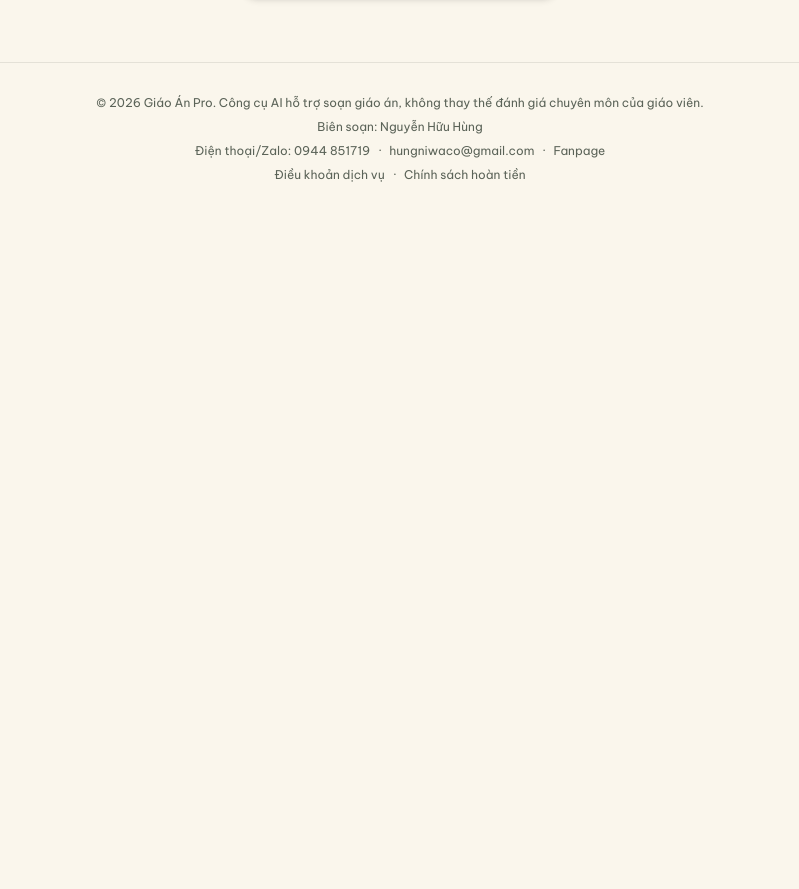
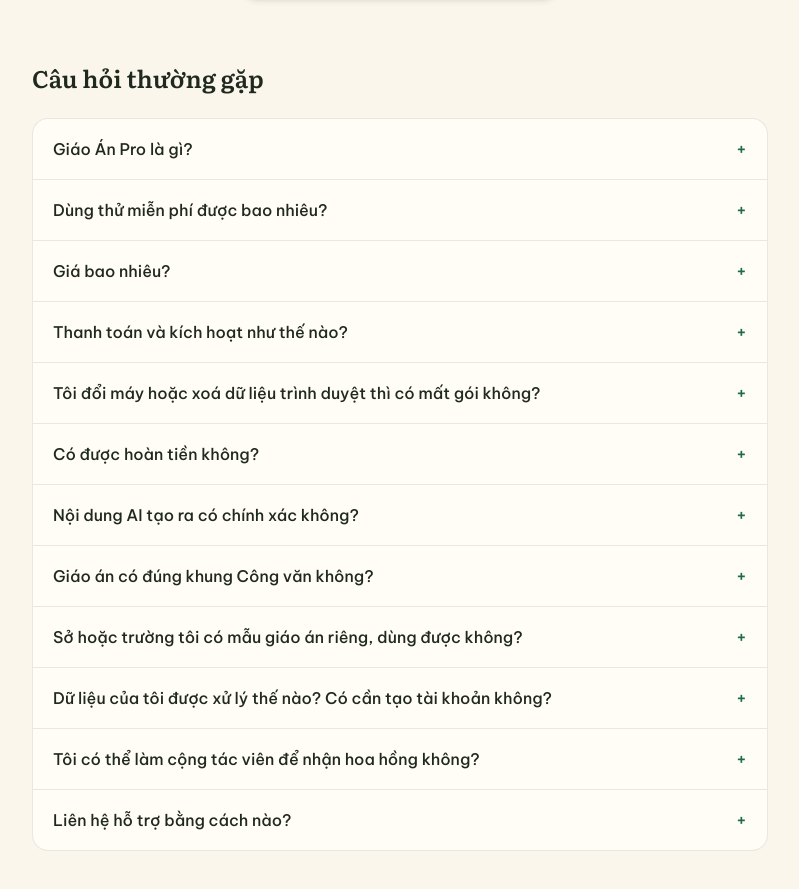
Before and after one commit to hungniwaco-stack/giaoanpro, a Next.js app: page / in a window 1280 px wide. Shown: the part 1891-2780 px from the top of the page, without its empty margins (240-1039 px from the left). Before the commit the page ends 2106 px from the top, so only its background shows below. Built offline with nearby package versions, Linux system fonts and the light colour scheme.

Commit message:
Thêm mục Câu hỏi thường gặp vào trang chủ kèm FAQPage JSON-LD

```diff
--- a/src/app/page.tsx
+++ b/src/app/page.tsx
@@ -2,13 +2,27 @@ import Link from "next/link";
 import Header from "@/components/Header";
 import Footer from "@/components/Footer";
 import TrialCta from "@/components/TrialCta";
+import FaqSection from "@/components/FaqSection";
 import { APPS } from "@/lib/apps";
+import { FAQS } from "@/lib/faq";
 import { POSTS } from "@/lib/posts";
 import { PLANS } from "@/lib/pricing";
+
+// Cùng nội dung với mục hỏi đáp hiển thị bên dưới — giúp Google và các công cụ AI trích dẫn đúng câu trả lời.
+const faqJsonLd = {
+  "@context": "https://schema.org",
+  "@type": "FAQPage",
+  mainEntity: FAQS.map((f) => ({
+    "@type": "Question",
+    name: f.question,
+    acceptedAnswer: { "@type": "Answer", text: f.answer },
+  })),
+};
 
 export default function Home() {
   return (
     <>
+      <script type="application/ld+json" dangerouslySetInnerHTML={{ __html: JSON.stringify(faqJsonLd) }} />
       <Header />
 
       <main id="main-content" className="flex-1">
@@ -141,6 +155,8 @@ export default function Home() {
             ))}
           </div>
         </section>
+
+        <FaqSection />
       </main>
 
       <Footer />
--- /dev/null
+++ b/src/components/FaqSection.tsx
@@ -0,0 +1,29 @@
+import Link from "next/link";
+import { FAQS } from "@/lib/faq";
+
+// <details> gốc của trình duyệt: mở/đóng không cần JavaScript, đọc được bằng bàn phím.
+export default function FaqSection() {
+  return (
+    <section id="faq" className="mx-auto max-w-3xl px-4 pb-20">
+      <h2 className="font-display text-2xl font-semibold text-ink">Câu hỏi thường gặp</h2>
+      <div className="mt-6 divide-y divide-ink/10 overflow-hidden rounded-2xl border border-ink/10 bg-paper-card">
+        {FAQS.map((item) => (
+          <details key={item.question} className="group px-5 py-4">
+            <summary className="flex cursor-pointer list-none items-center justify-between gap-4 font-medium text-ink [&::-webkit-details-marker]:hidden">
+              {item.question}
+              <span aria-hidden="true" className="shrink-0 text-lg text-pine transition group-open:rotate-45">
+                +
+              </span>
+            </summary>
+            <p className="mt-3 text-sm leading-relaxed text-ink-muted">{item.answer}</p>
+            {item.link && (
+              <Link href={item.link.href} className="mt-2 inline-block text-sm font-medium text-pine hover:text-pine-dark">
+                {item.link.label} →
+              </Link>
+            )}
+          </details>
+        ))}
+      </div>
+    </section>
+  );
+}
--- a/src/components/Header.tsx
+++ b/src/components/Header.tsx
@@ -5,6 +5,7 @@ import { usePathname } from "next/navigation";
 
 const NAV_LINKS = [
   { href: "/#apps", label: "Giáo án 3 cấp" },
+  { href: "/#faq", label: "Hỏi đáp" },
   { href: "/blog", label: "Blog" },
   { href: "/mien-phi", label: "Miễn phí" },
   { href: "/danh-muc-sgk", label: "Danh mục SGK" },
@@ -29,7 +30,7 @@ export default function Header() {
           </Link>
           <nav className="flex items-center gap-2 text-sm">
             {NAV_LINKS.map((link) => {
-              const active = link.href !== "/#apps" && pathname.startsWith(link.href);
+              const active = !link.href.startsWith("/#") && pathname.startsWith(link.href);
               return (
                 <Link
                   key={link.href}
--- /dev/null
+++ b/src/lib/faq.ts
@@ -0,0 +1,72 @@
+import { PLANS } from "./pricing";
+
+export interface FaqItem {
+  question: string;
+  answer: string;
+  link?: { href: string; label: string };
+}
+
+// Mọi câu trả lời đều lấy từ hành vi thật của 3 app và các trang điều khoản/hoàn tiền —
+// sửa chính sách hay giá thì sửa lại ở đây (giá tự lấy từ pricing.ts).
+export const FAQS: FaqItem[] = [
+  {
+    question: "Giáo Án Pro là gì?",
+    answer:
+      "Giáo Án Pro là bộ 3 công cụ AI dành cho giáo viên: Cấp 1 (Tiểu học, chuẩn Công văn 2345), Cấp 2 (THCS) và Cấp 3 (THPT) chuẩn Công văn 5512. Mỗi công cụ giúp soạn giáo án, thiết kế đề thi, tạo bài tập và trò chuyện với AI: bạn chọn lớp, môn, tên bài rồi nhận file Word. Giáo án còn xuất được file PowerPoint.",
+  },
+  {
+    question: "Dùng thử miễn phí được bao nhiêu?",
+    answer:
+      "Mỗi cấp cho 3 lượt dùng thử miễn phí cho từng chức năng (soạn giáo án, đề thi, bài tập, trò chuyện AI). Không cần thẻ và không cần đăng ký tài khoản. Riêng Cấp 3, mỗi chức năng được xuất file Word/PowerPoint miễn phí 1 lần; muốn xuất thêm cần gói trả phí.",
+  },
+  {
+    question: "Giá bao nhiêu?",
+    answer: `${PLANS.map((p) => `${p.label} ${p.price}`).join(", ")}. Giá như nhau ở cả 3 cấp, nhưng gói được kích hoạt riêng cho từng cấp: gói mua ở cấp nào dùng cho cấp đó.`,
+  },
+  {
+    question: "Thanh toán và kích hoạt như thế nào?",
+    answer:
+      "Thanh toán bằng chuyển khoản qua mã VietQR. Thanh toán thành công, hệ thống tự kích hoạt ngay trên trình duyệt bạn đang dùng và gửi mã kích hoạt qua email để bạn dùng thêm trên tối đa 3 thiết bị khác.",
+  },
+  {
+    question: "Tôi đổi máy hoặc xoá dữ liệu trình duyệt thì có mất gói không?",
+    answer:
+      "Không mất. Bạn nhập mã kích hoạt trong email thanh toán vào ứng dụng để kích hoạt lại; mỗi mã dùng được tối đa 3 thiết bị. Nếu không tìm thấy mã, hãy liên hệ hỗ trợ để được kiểm tra.",
+  },
+  {
+    question: "Có được hoàn tiền không?",
+    answer:
+      "Bạn được hoàn 100% nếu yêu cầu trong vòng 3 ngày kể từ lúc thanh toán thành công và chưa tạo quá 3 giáo án/đề thi/bài tập kể từ lúc kích hoạt.",
+    link: { href: "/chinh-sach-hoan-tien", label: "Xem chính sách hoàn tiền" },
+  },
+  {
+    question: "Nội dung AI tạo ra có chính xác không?",
+    answer:
+      "AI tạo bản nháp để bạn tiết kiệm thời gian, không thay thế chuyên môn của giáo viên. Bạn cần đọc lại và chỉnh sửa nội dung, số liệu, mục tiêu bài học trước khi dùng giảng dạy hoặc nộp cho tổ chuyên môn.",
+  },
+  {
+    question: "Giáo án có đúng khung Công văn không?",
+    answer:
+      "Giáo án được soạn theo cấu trúc của Công văn 2345 (Tiểu học) và Công văn 5512 (THCS, THPT), bám sát sách Kết nối tri thức. Mỗi giáo án có sẵn dòng ngày soạn, số tiết và bảng chữ ký duyệt ở cuối để bạn điền khi nộp.",
+  },
+  {
+    question: "Sở hoặc trường tôi có mẫu giáo án riêng, dùng được không?",
+    answer:
+      "Được. Trong mục Cấu Hình Cá Nhân của mỗi cấp, bạn đính kèm công văn hoặc phụ lục của Sở/trường (Word .docx, PDF hoặc ảnh chụp; tối đa 3 tài liệu, mỗi file tối đa 4MB, có 3 lượt phân tích miễn phí). AI sẽ đọc và soạn giáo án bám theo yêu cầu đó. Lưu ý: tài liệu dạng kế hoạch giáo dục cả năm (phân phối chương trình) hiện chưa được hỗ trợ, và file Word .doc cũ cần lưu lại thành .docx.",
+  },
+  {
+    question: "Dữ liệu của tôi được xử lý thế nào? Có cần tạo tài khoản không?",
+    answer:
+      "Không cần tạo tài khoản: hệ thống nhận diện trình duyệt của bạn bằng một mã ẩn danh. Nội dung bạn nhập (và tài liệu bạn đính kèm) được gửi đến Google Gemini để tạo kết quả; lịch sử giáo án được lưu tối đa khoảng 400 ngày để bạn xem lại. Chúng tôi không bán dữ liệu cho bên thứ ba vì mục đích quảng cáo. Chi tiết có trong Chính sách bảo mật ở chân trang của từng ứng dụng.",
+  },
+  {
+    question: "Tôi có thể làm cộng tác viên để nhận hoa hồng không?",
+    answer:
+      "Có. Mỗi cấp có chương trình cộng tác viên: bạn nhận 30% số tiền mỗi lần khách do bạn giới thiệu thanh toán, trọn đời, kể cả khi họ gia hạn. Đăng ký miễn phí bằng email và tài khoản ngân hàng của bạn.",
+    link: { href: "https://cap1.giaoanpro.com/doi-tac", label: "Xem chương trình cộng tác viên" },
+  },
+  {
+    question: "Liên hệ hỗ trợ bằng cách nào?",
+    answer: "Nhắn Zalo hoặc gọi 0944 851719, hoặc gửi email hungniwaco@gmail.com. Bạn cũng có thể nhắn qua Fanpage Giáo Án Pro.",
+  },
+];
```
